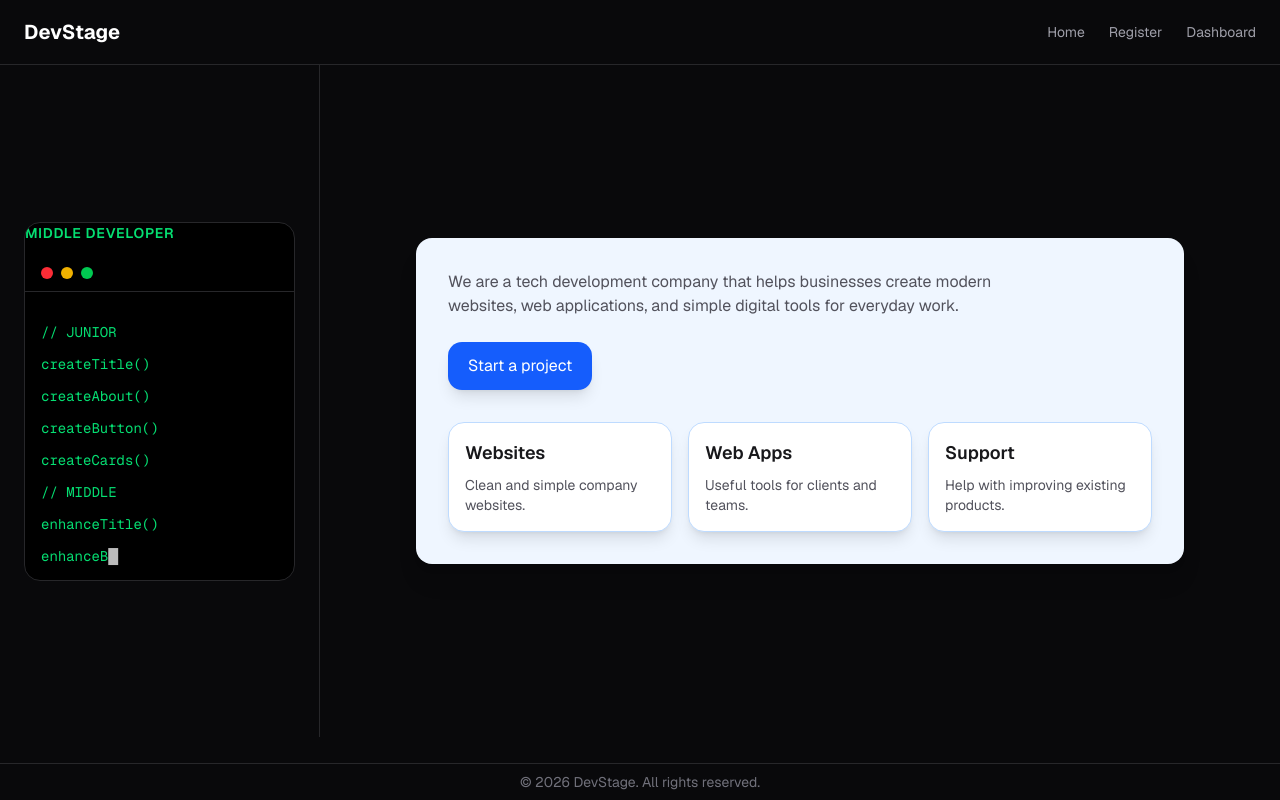
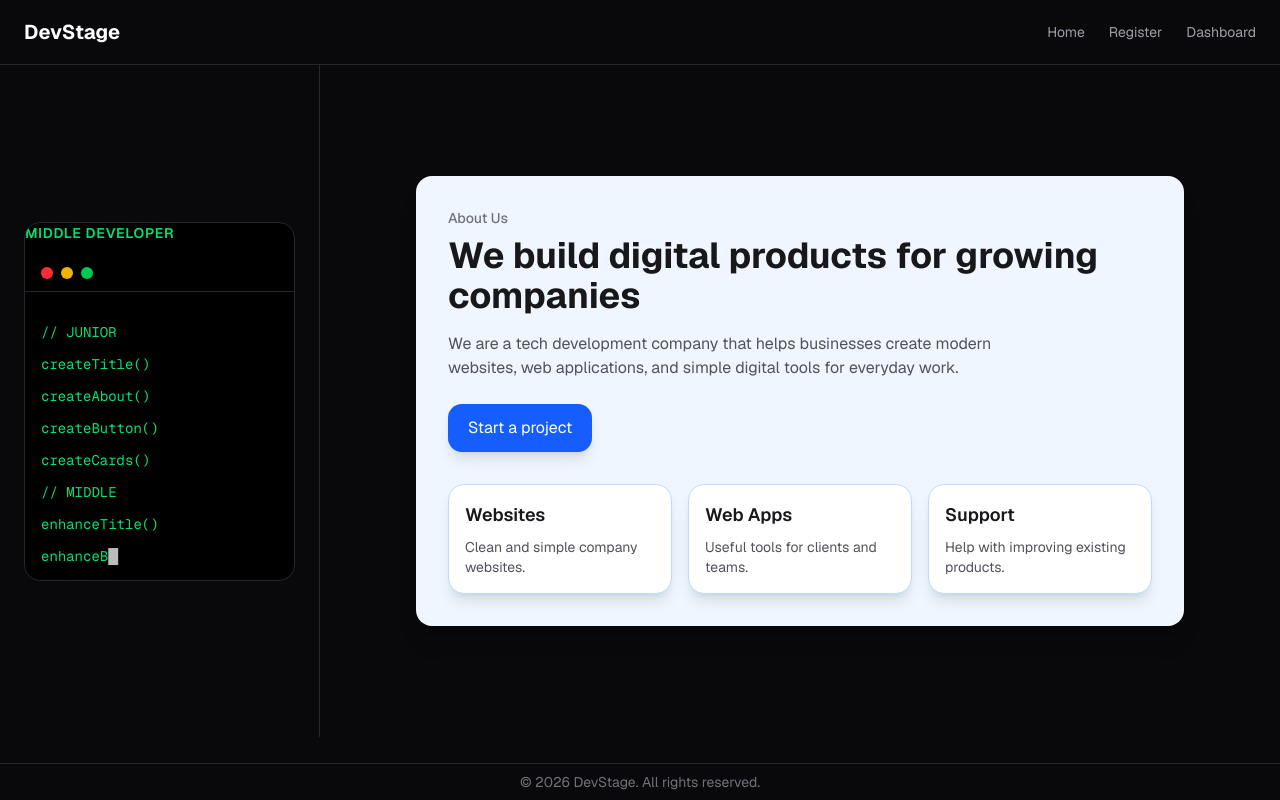
Before and after one commit to saeedhei/team-alla-biloshapka, a Next.js app: page / in a window 1280 px wide. Built offline with nearby package versions, Linux system fonts and the light colour scheme.

Commit message:
connect content visibility to code events

```diff
--- a/app/home/AboutSection.tsx
+++ b/app/home/AboutSection.tsx
@@ -12,13 +12,11 @@ export default function AboutSection({
   const currentStage =
     stage === "junior" ? "junior" : stage === "middle" ? "middle" : "senior";
 
-  const showEyebrow = animationStep >= 1;
-  const showTitle = animationStep >= 2;
-  const showDescription = animationStep >= 3;
-  const showButton = animationStep >= 4;
-  const showCard1 = animationStep >= 5;
-  const showCard2 = animationStep >= 6;
-  const showCard3 = animationStep >= 7;
+  const showTitle = animationStep >= 1;
+  const showEyebrow = animationStep >= 2;
+  const showDescription = animationStep >= 2;
+  const showButton = animationStep >= 3;
+  const showCards = animationStep >= 4;
 
   return (
     <section
@@ -34,19 +32,25 @@ export default function AboutSection({
         </h1>
       )}
 
+      {showDescription && (
         <p
           className={`${aboutStyles.description.base} ${aboutStyles.description[currentStage]}`}
         >
           We are a tech development company that helps businesses create modern
-        websites, web applications, and simple digital tools for everyday work.
+          websites, web applications, and simple digital tools for everyday
+          work.
         </p>
+      )}
 
+      {showButton && (
         <button
           className={`${aboutStyles.button.base} ${aboutStyles.button[currentStage]}`}
         >
           Start a project
         </button>
+      )}
 
+      {showCards && (
         <div className={aboutStyles.cardsGrid}>
           <div
             className={`${aboutStyles.card.base} ${aboutStyles.card[currentStage]}`}
@@ -96,6 +100,7 @@ export default function AboutSection({
             </p>
           </div>
         </div>
+      )}
     </section>
   );
 }
--- a/app/home/CodePanel.tsx
+++ b/app/home/CodePanel.tsx
@@ -8,23 +8,42 @@ const fullCode = aboutAnimationScript;
 
 type CodePanelProps = {
   onStageChange: (stage: string) => void;
+  onAnimationStepChange: (step: number) => void;
 };
 
 type Stage = "junior" | "middle" | "senior";
 
-export default function CodePanel({ onStageChange }: CodePanelProps) {
+export default function CodePanel({
+  onStageChange,
+  onAnimationStepChange,
+}: CodePanelProps) {
   const [displayedCode, setDisplayedCode] = useState("");
   const codeContainerRef = useRef<HTMLDivElement>(null);
   const [stage, setStage] = useState<Stage>("junior");
 
-const MIDDLE_STAGE_INDEX = fullCode.indexOf("// MIDDLE");
-const SENIOR_STAGE_INDEX = fullCode.indexOf("// SENIOR");
+  const MIDDLE_STAGE_INDEX = fullCode.indexOf("// MIDDLE");
+  const SENIOR_STAGE_INDEX = fullCode.indexOf("// SENIOR");
+
+  const TITLE_INDEX = fullCode.indexOf(ABOUT_ANIMATION_EVENTS.TITLE);
+  const ABOUT_INDEX = fullCode.indexOf(ABOUT_ANIMATION_EVENTS.ABOUT);
+  const BUTTON_INDEX = fullCode.indexOf(ABOUT_ANIMATION_EVENTS.BUTTON);
+  const CARDS_INDEX = fullCode.indexOf(ABOUT_ANIMATION_EVENTS.CARDS);
 
   useEffect(() => {
     let index = 0;
 
     const interval = setInterval(() => {
       setDisplayedCode(fullCode.slice(0, index));
+
+      if (index > CARDS_INDEX) {
+        onAnimationStepChange(4);
+      } else if (index > BUTTON_INDEX) {
+        onAnimationStepChange(3);
+      } else if (index > ABOUT_INDEX) {
+        onAnimationStepChange(2);
+      } else if (index > TITLE_INDEX) {
+        onAnimationStepChange(1);
+      }
 
       if (index > MIDDLE_STAGE_INDEX) {
         setStage("middle");
--- a/app/home/HomeScene.tsx
+++ b/app/home/HomeScene.tsx
@@ -13,7 +13,10 @@ export default function HomeScene() {
       <div className="mx-auto flex h-[calc(100vh-128px)] max-w-7xl flex-col overflow-hidden lg:flex-row">
         {/* LEFT SIDE */}
         <div className="flex w-full items-center justify-center border-b border-zinc-800 p-6 lg:w-1/4 lg:border-b-0 lg:border-r">
-          <CodePanel onStageChange={(newStage) => setStage(newStage)} />
+          <CodePanel
+            onStageChange={(newStage) => setStage(newStage)}
+            onAnimationStepChange={(newStep) => setAnimationStep(newStep)}
+          />
         </div>
 
         {/* RIGHT SIDE */}
```
Lines whose indentation alone changed are shown as unchanged.
